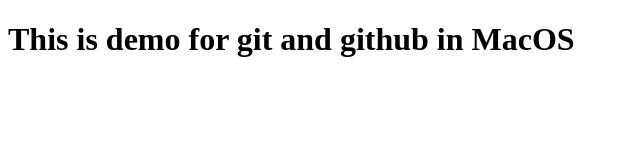
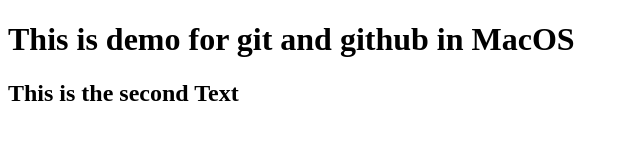
Before and after one commit to ntnboss/DemoProjejct, a plain HTML site: page index.html in a window 1280 px wide. Shown: the whole page, without its empty margins (0-640 px from the left). Drawn offline with Linux system fonts and the light colour scheme.

Commit message:
2nd message

```diff
--- a/index.html
+++ b/index.html
@@ -8,5 +8,6 @@
 </head>
 <body>
     <h1> This is demo for git and github in MacOS</h1>
+    <h2> This is the second Text</h2>
 </body>
 </html>
```
